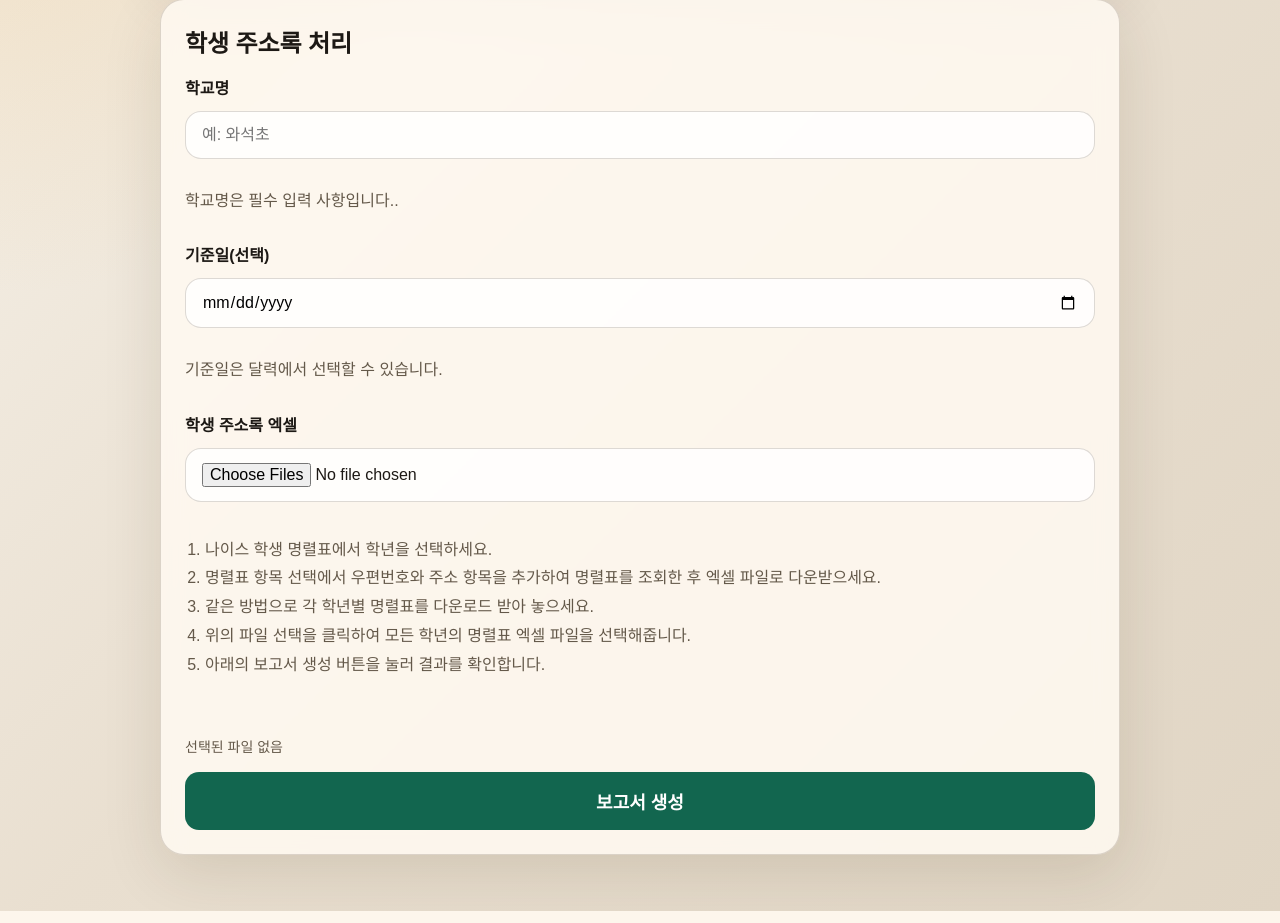
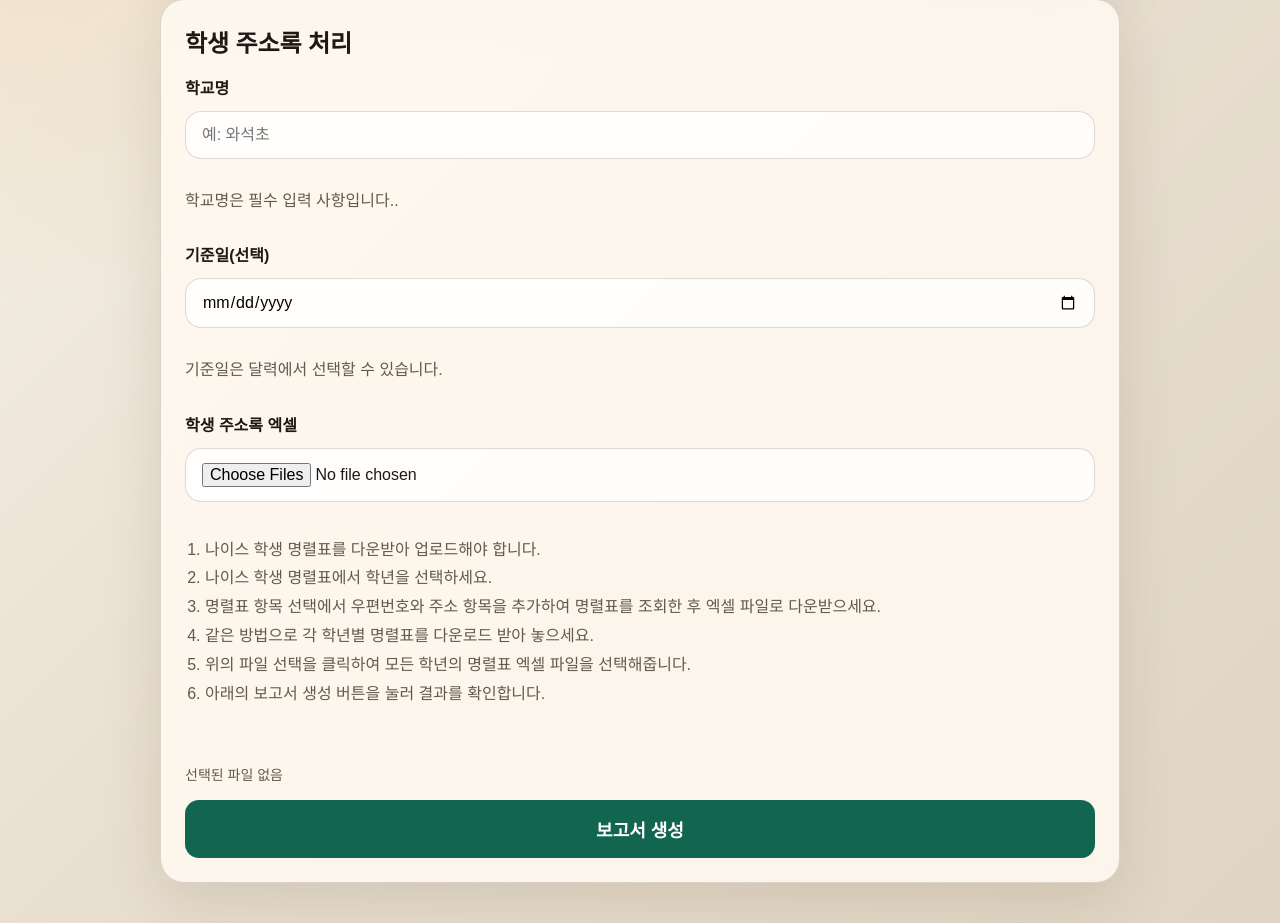
Before and after one commit to edutech7-shin/paju-school-zone, a Flask app: template templates/index.html in a window 1280 px wide. Shown: the part 175-1098 px from the top of the page. Run offline with Flask 3, Linux system fonts and the light colour scheme; the template is opened without the code that fills it, so the values that code supplies are empty.

Commit message:
templates: 명렬표 업로드 안내 문구 추가
Co-authored-by: Cursor <cursoragent@cursor.com>

```diff
--- a/templates/index.html
+++ b/templates/index.html
@@ -35,6 +35,7 @@
           <input id="files" type="file" name="files" accept=".xlsx" multiple>
           <p class="hint compact">
           <ol class="guide-list">
+            <li>나이스 학생 명렬표를 다운받아 업로드해야 합니다.</li>
             <li>나이스 학생 명렬표에서 학년을 선택하세요.</li>
             <li>명렬표 항목 선택에서 우편번호와 주소 항목을 추가하여 명렬표를 조회한 후 엑셀 파일로 다운받으세요.</li>
             <li>같은 방법으로 각 학년별 명렬표를 다운로드 받아 놓으세요.</li>
```
